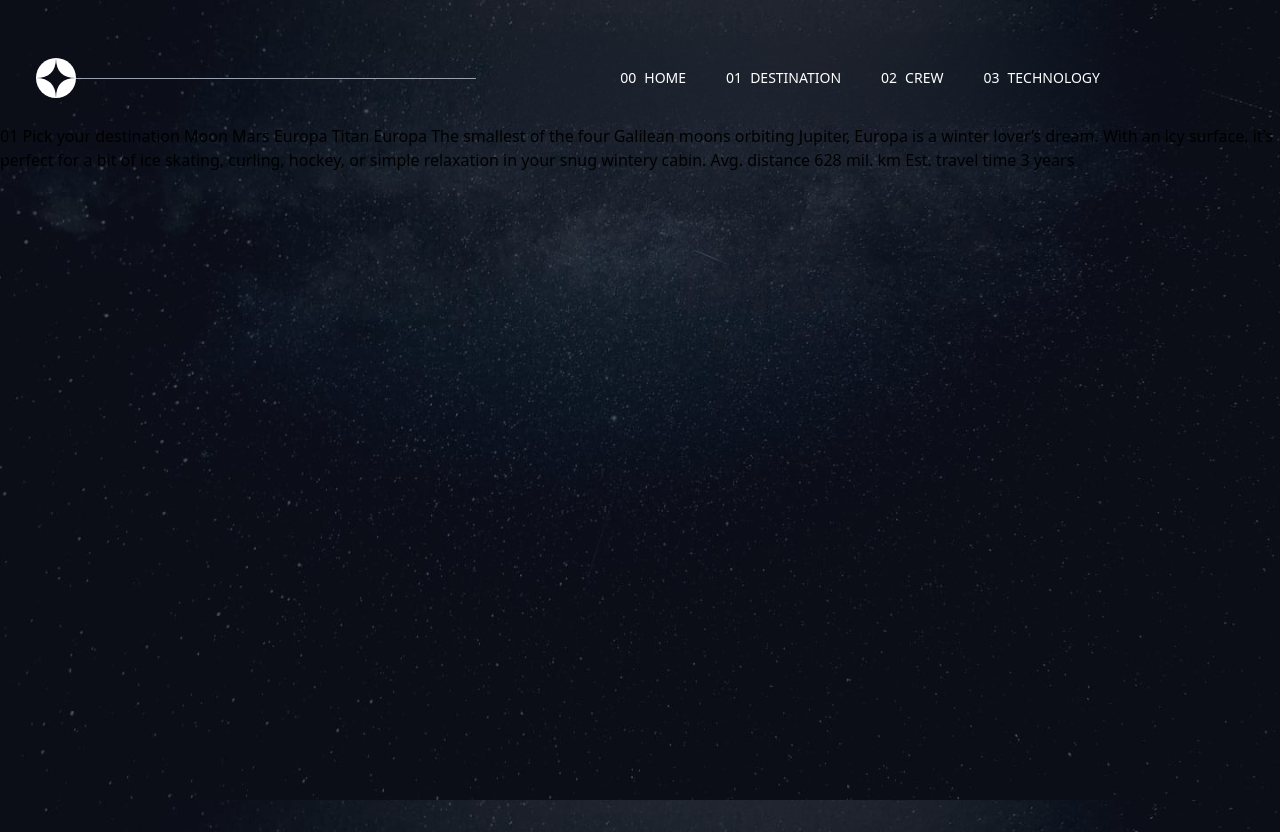
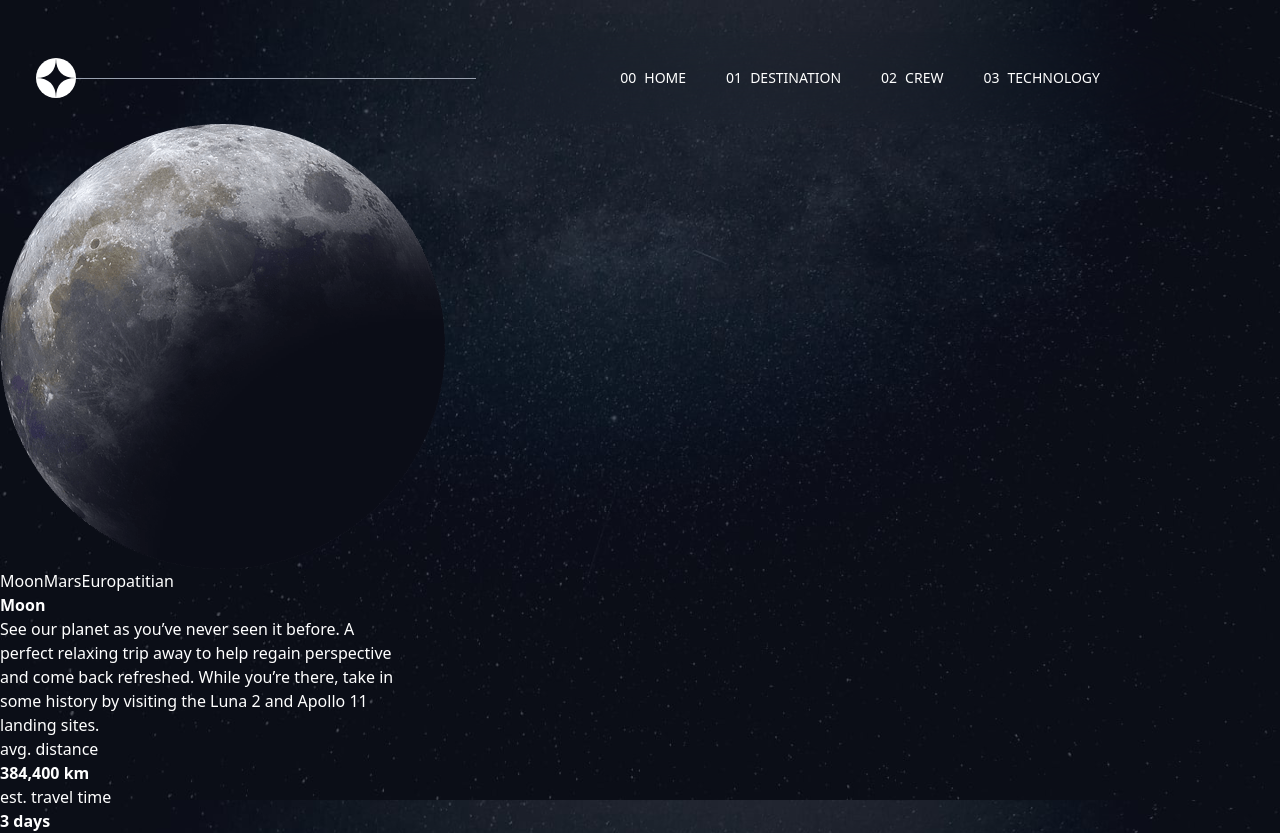
Before and after one commit to jabo-arnold-landry/Space-tourism-website, a website: page src/pages/destination-europa.html in a window 1280 px wide. Drawn offline with Linux system fonts and the light colour scheme; files whose address does not match are found by name.

Commit message:
fix:Fix the destination for the site icon image

```diff
--- a/src/pages/destination-europa.html
+++ b/src/pages/destination-europa.html
@@ -8,7 +8,7 @@
       rel="icon"
       type="image/png"
       sizes="32x32"
-      href="./assets/favicon-32x32.png"
+      href="/assets/favicon-32x32.png"
     />
     <link rel="stylesheet" href="/src/output.css" />
 
@@ -37,11 +37,47 @@
       </nav>
     </header>
 
-    01 Pick your destination Moon Mars Europa Titan Europa The smallest of the
-    four Galilean moons orbiting Jupiter, Europa is a winter lover’s dream. With
-    an icy surface, it’s perfect for a bit of ice skating, curling, hockey, or
-    simple relaxation in your snug wintery cabin. Avg. distance 628 mil. km Est.
-    travel time 3 years
+    <main class="text-white">
+
+      <section
+        class=""
+      >
+      <h1></h1>
+        <img
+          src="/assets/destination/image-moon.png"
+          alt="moon"
+          class=""
+        />
+        <section id="details">
+          <ul id="destination-switcher">
+            <button>Moon</button
+            ><button>Mars</button
+            ><button>Europa</button
+            ><button>titian</button>
+          </ul>
+
+          <section class="space-details">
+            <div>
+              <strong>Moon</strong>
+              <p class="max-w-100">
+                See our planet as you’ve never seen it before. A perfect
+                relaxing trip away to help regain perspective and come back
+                refreshed. While you’re there, take in some history by visiting
+                the Luna 2 and Apollo 11 landing sites.
+              </p>
+            </div>
+
+            <div>
+              <p>avg. distance</p>
+              <strong>384,400 km</strong>
+
+              <p>est. travel time</p>
+              <strong>3 days</strong>
+            </div>
+          </section>
+        </section>
+      </section>
+    </main>
     <script src="/src//Javascript/index.js" type="module"></script>
   </body>
 </html>
```
Also changed, not shown: src/output.css.
